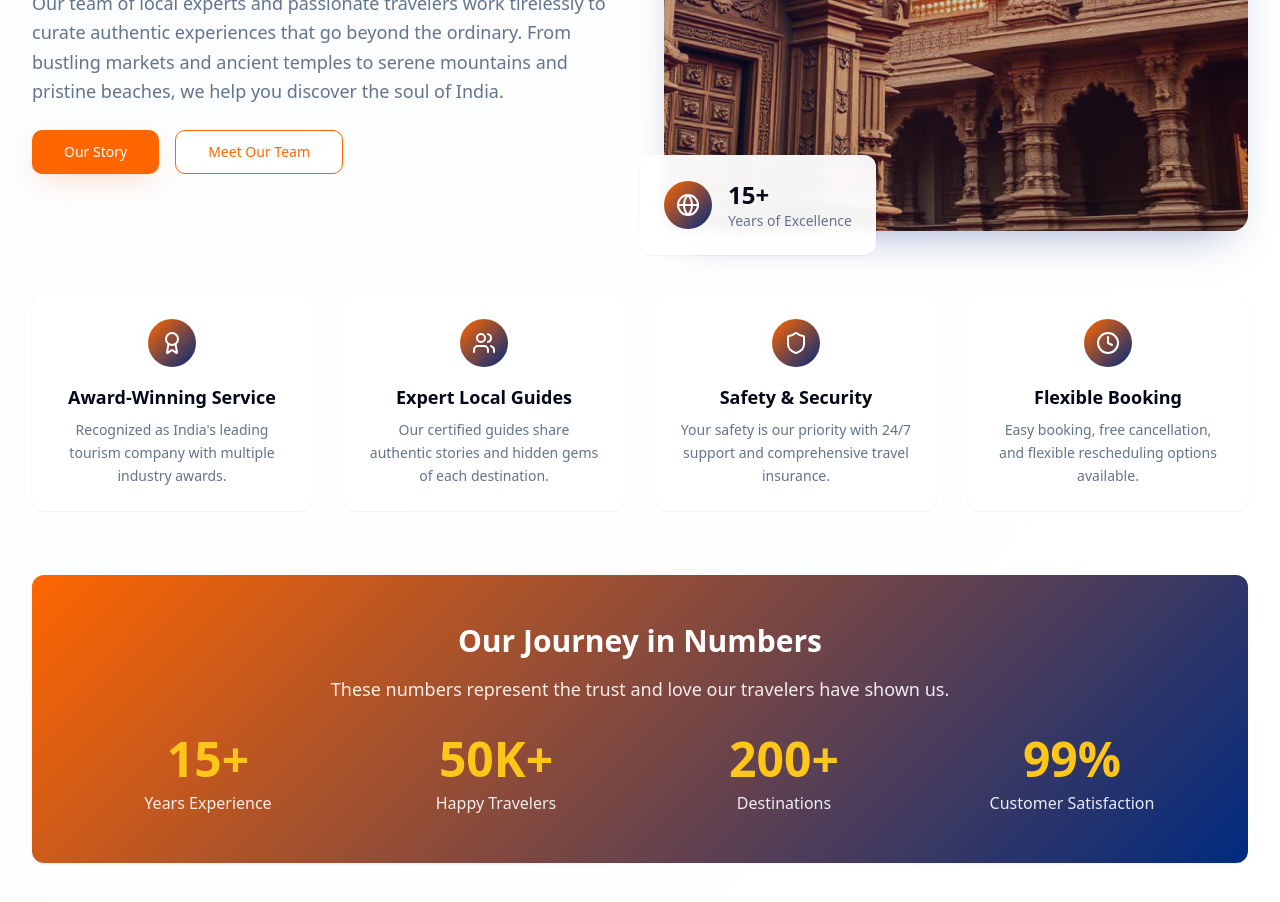
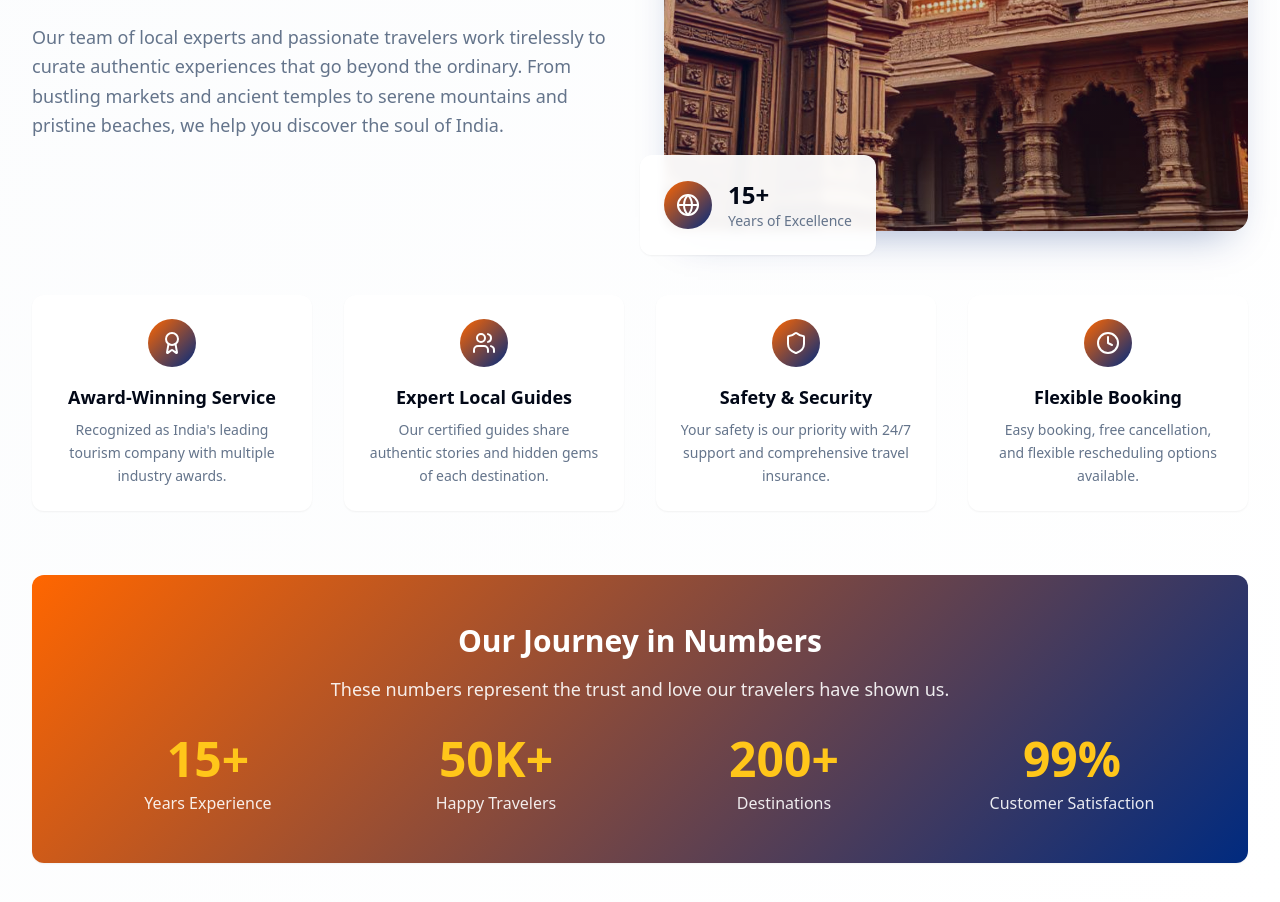
Before and after one commit to duhitadharma/greetworld-explore-india, a React (Vite) app: page / in a window 1280 px wide. Shown: the part 3180-4082 px from the top of the page. Built offline with nearby package versions, Linux system fonts and the light colour scheme.

Commit message:
Remove the placeholder buttons from About
Our Story and Meet Our Team did not lead anywhere.

Co-authored-by: Cursor <cursoragent@cursor.com>

```diff
--- a/src/components/About.tsx
+++ b/src/components/About.tsx
@@ -1,4 +1,3 @@
-import { Button } from "@/components/ui/button";
 import { Card, CardContent } from "@/components/ui/card";
 import { Award, Users, Globe, Heart, Shield, Clock } from "lucide-react";
 import templeImage from "@/assets/indian-temple.jpg";
@@ -74,21 +73,6 @@ const About = () => {
               markets and ancient temples to serene mountains and pristine beaches,
               we help you discover the soul of India.
             </p>
-            <div className="flex items-center space-x-4">
-              <Button
-                size="lg"
-                className="bg-saffron hover:bg-saffron-light text-white shadow-warm"
-              >
-                Our Story
-              </Button>
-              <Button
-                variant="outline"
-                size="lg"
-                className="border-primary text-primary hover:bg-primary hover:text-primary-foreground"
-              >
-                Meet Our Team
-              </Button>
-            </div>
           </div>
 
           {/* Image */}
```
